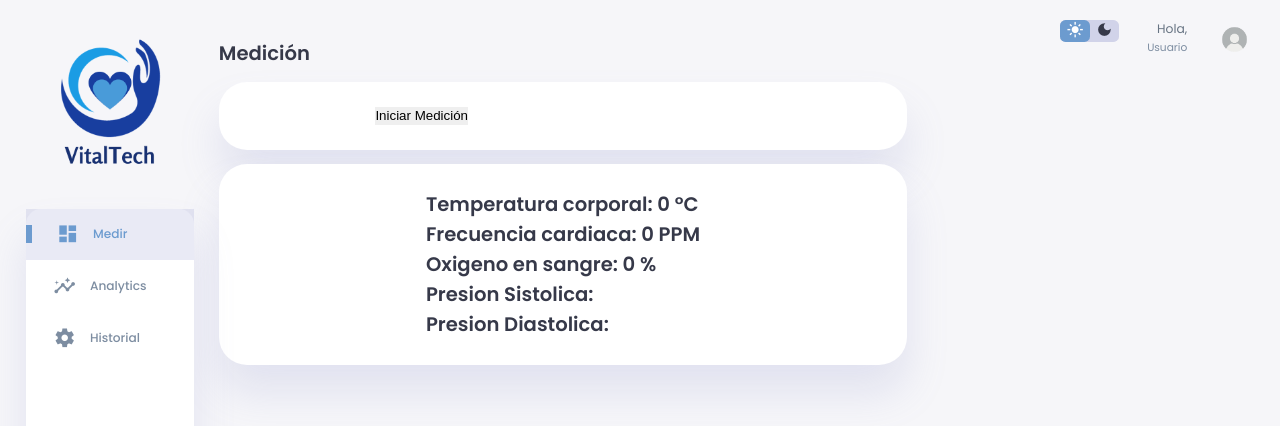
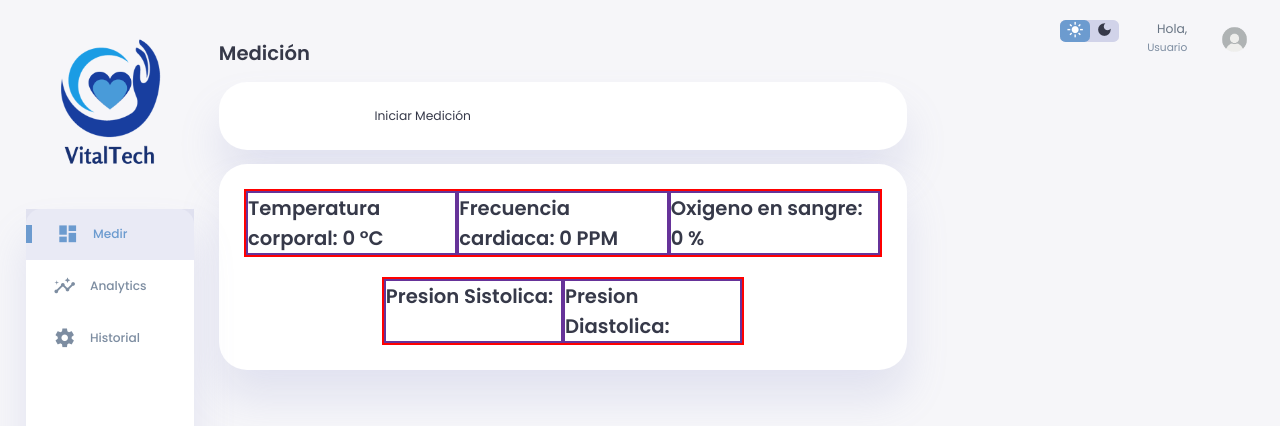
Before and after one commit to Nancy1226/VitalTech, a React (Vite) app: page /home in a window 1280 px wide. Shown: the top 426 px of the page. Built offline with nearby package versions, Linux system fonts and the light colour scheme; no server answers; sample sign-in values are in the browser's storage.

Commit message:
[ADD styles]

```diff
--- a/src/components/organisms/HistorySection.jsx
+++ b/src/components/organisms/HistorySection.jsx
@@ -1,10 +1,10 @@
+import { format } from 'date-fns';
 import React from 'react'
 import html2pdf  from "html2pdf.js";
 import {useState, useEffect, useContext} from 'react';
 import logo from "../../assets/VitalLogo.png"
 import axios from 'axios';
 import UserContext from '../../context/UserContext';
-
 
 function HistorySection() {
   const [datos, setDatos] = useState([]);
@@ -27,7 +27,7 @@ function HistorySection() {
     fetchDataGrapichs();
 
     return () => {
-      // Realiza la limpieza necesaria
+
     };
 
   }, []);
@@ -95,7 +95,7 @@ function HistorySection() {
                   <th>Presion sistolica</th>
                   <th>Presion diastolica</th>
                   <th>Oxígeno en sangre</th>
-                  <th>Fecha de medición</th>
+                  <th>Fecha y hora de medición</th>
                   <th></th>
                 </tr>
               </thead>
@@ -109,7 +109,7 @@ function HistorySection() {
                     <td>{item.systolic_pressure}</td>
                     <td>{item.diastolic_pressure}</td>
                     <td>{item.blood_oxygen}</td>
-                    <td>{item.created_at}</td>
+                    <td>{format(new Date(item.created_at), 'dd/MM/yyyy HH:mm:ss')}</td>
                   </React.Fragment>
                 ))}
               </tr>
--- a/src/components/organisms/Measure.jsx
+++ b/src/components/organisms/Measure.jsx
@@ -83,15 +83,27 @@ function Measure() {
             <div class="new-users">
             <h2>Medición</h2>
                 <div class="user-list">
-                    <button onClick={iniciar}>Iniciar Medición</button><br />
+                    <styledButton onClick={iniciar}>Iniciar Medición</styledButton><br />
                 </div>
                 <div class="user-list">
-                    <div>
-                        <h2>Temperatura corporal: {promedioTemp} °C</h2>
-                        <h2>Frecuencia cardiaca:  {promedioPPM} PPM </h2>
-                        <h2>Oxigeno en sangre: {promedioOxi} % </h2>
-                        <h2>Presion Sistolica: </h2>
-                        <h2>Presion Diastolica: </h2>
+                    <div className="styledContainer">
+                        <div className="styledSubContainer">
+                            <h2>Temperatura corporal: {promedioTemp} °C</h2>
+                        </div>
+                        <div className="styledSubContainer">
+                            <h2>Frecuencia cardiaca:  {promedioPPM} PPM </h2>
+                        </div>
+                        <div className="styledSubContainer">
+                            <h2>Oxigeno en sangre: {promedioOxi} % </h2>
+                        </div>
+                        </div>
+                        <div className="styledContainer">
+                        <div className="styledSubContainer">
+                            <h2>Presion Sistolica: </h2>
+                        </div>
+                        <div className="styledSubContainer">
+                            <h2>Presion Diastolica: </h2>
+                        </div>
                     </div>
 
                 </div>
--- a/src/components/styles/Dashboard.css
+++ b/src/components/styles/Dashboard.css
@@ -281,6 +281,16 @@ main .new-users .user-list{
     gap: 1.4rem;
     cursor: pointer;
     transition: all 0.3s ease;
+}
+
+main .new-users .user-list .styledContainer{
+    border: 2px solid red;
+    display: flex;
+}
+
+main .new-users .user-list .styledContainer .styledSubContainer{
+    border: 2px solid rebeccapurple;
+    width: 50%;
 }
 
 main .new-users .user-list:hover{
```
Also changed, not shown: src/components/atoms/Button.jsx (+0 -9 lines).
